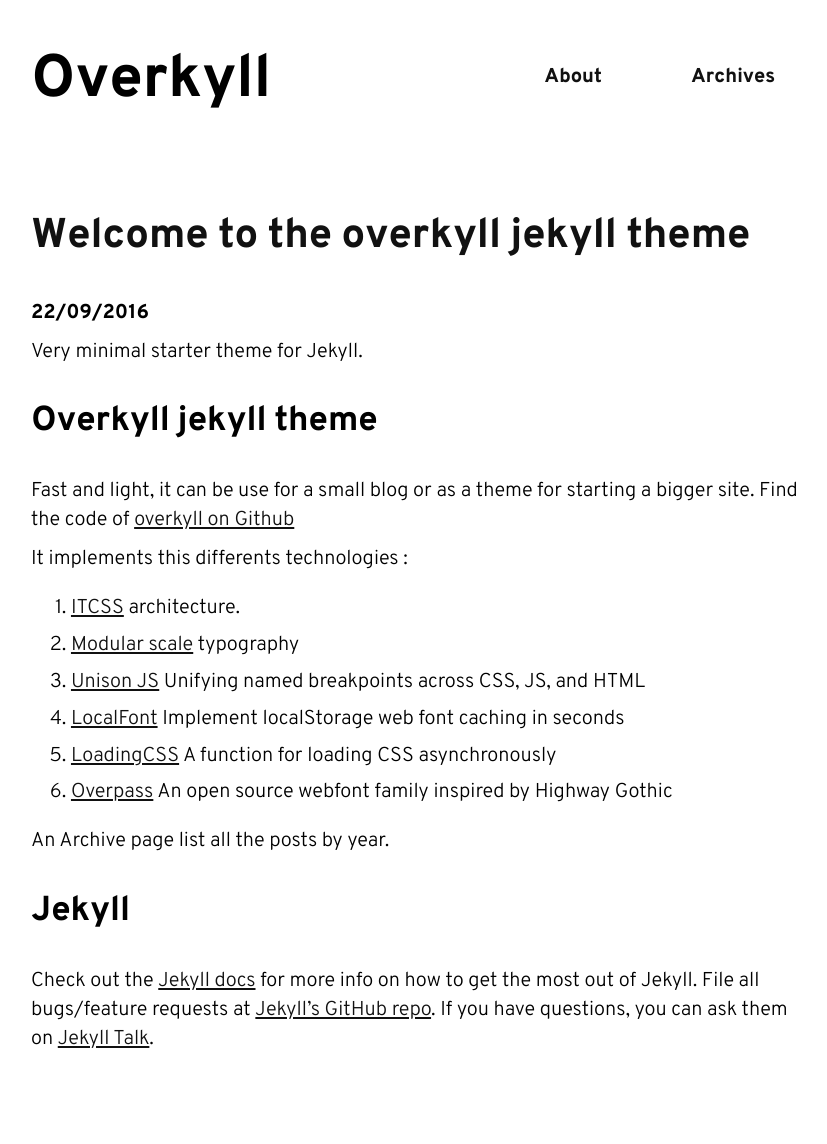
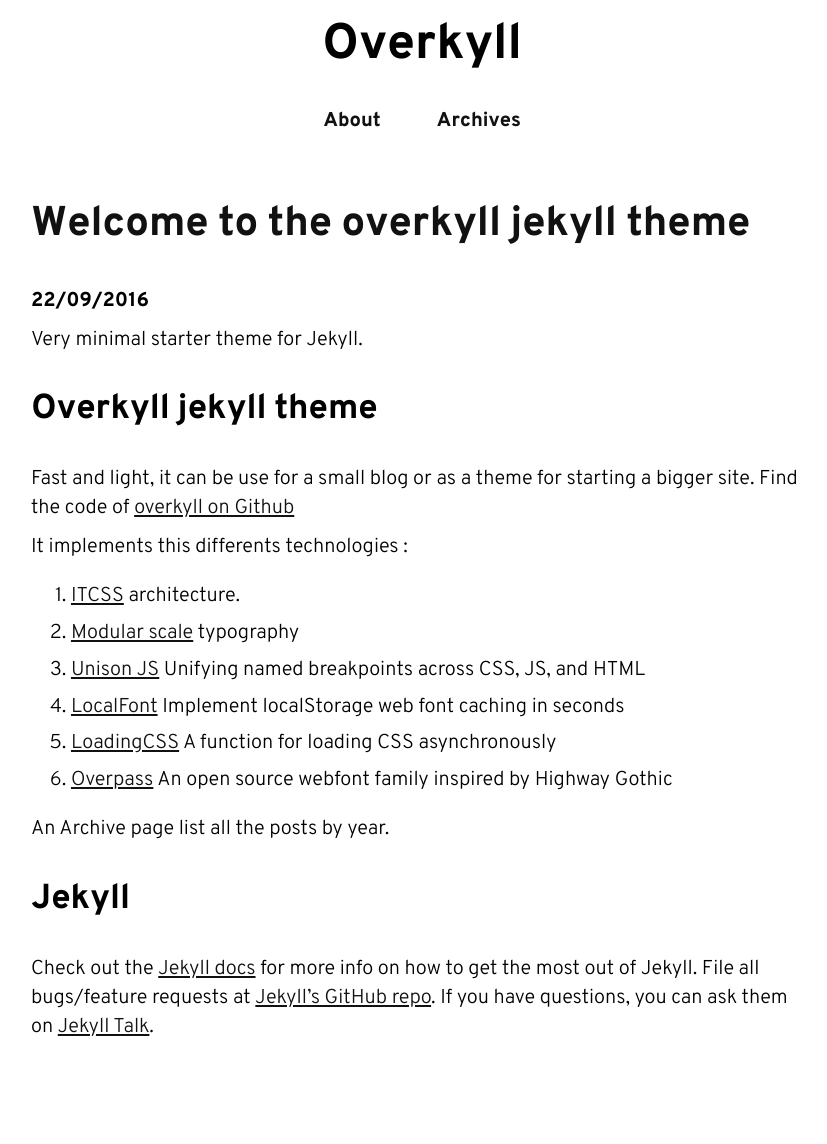
Before and after one commit to bertrandkeller/overkyll-jekyll-theme, a Jekyll site: the page built from index.md, in a window 1280 px wide. Shown: the whole page, without its empty margins (218-1045 px from the left). Built offline with Jekyll 4.4.1, drawn with Linux system fonts in a browser that asks for light colours.

Commit message:
Improving header navigation for small devices (inspired by medium)

```diff
--- a/_sass/object/_header.scss
+++ b/_sass/object/_header.scss
@@ -2,10 +2,20 @@
 /// Header
 ////
 
+// Site Header
 .site-header {
-  padding: 0.5rem 0 $base-line;
+  padding: 0.5em 0 0;
   text-align: center;
+  @media #{$medium-up} {
+    padding-bottom: $base-line;
+  }
   .wrapper {
+    @media #{$small-only} {
+      padding: 0;
+      max-width: 100%;
+    }
+  }
+  .wrapper--flex {
     @media #{$medium-up} {
       display: flex;
       align-content: center;
@@ -19,7 +29,8 @@
     margin: $base-line/2 auto;
     font-size: $base-em * $ms5;
     @media #{$medium-up} {
-      font-size: $base-em * $ms6;
+      margin: 0 auto;
+      font-size: $base-em * $ms5;
     }
     font-weight: 600;
     color: #000;
@@ -42,28 +53,42 @@
   }
 }
 
+// Navigation main
+// inspired https://medium.com/@kollinz/hamburger-menu-alternatives-for-mobile-navigation-a3a3beb555b8#.hg6g5yhtd
 
 .nav-main {
-  display: flex;
-  align-items: center;
   flex: 1;
+  @media #{$small-only} {
+    overflow-y: hidden !important;
+    height: 40px !important;
+    border-top: 1px solid;
+    border-bottom: 1px solid;
+  }
   ul {
-    display: flex;
-    flex-wrap: wrap;
-    justify-content: center;
+    margin: 0;
+    padding: 0.3em 0;
+    min-width: 100%;
+    list-style: none;
+    text-align: center;
+    @media #{$small-only} {
+      display: block;
+      white-space: nowrap;
+      padding-bottom: 100px !important;
+      overflow-y: hidden;
+      overflow-x: auto;
+    }
     @media #{$medium-up} {
-      justify-content: flex-end;
+      margin-top: 1rem;
+      .wrapper--flex & {
+        text-align: right;
+      }
     }
-    margin: 0;
-    padding: 0;
-    width: 100%;
-    list-style: none;
-
   }
   li {
-    flex: 1;
+    display: inline-block;
     text-align: center;
-    max-width: 10rem;
+    margin: 0;
+    padding: 0.2rem 1.6rem 0;
   }
   a {
     font-weight: bold;
@@ -73,11 +98,14 @@
   }
 }
 
+// Exergue
+
 .exergue {
-  padding: 1rem;
+  padding: 1em;
   width: 100%;
   text-align: center;
   color: #fff;
+  background: #000;
   small {
     display: block;
     clear: both;
@@ -89,5 +117,4 @@
       text-decoration: none;
     }
   }
-  background: #000;
 }
```
